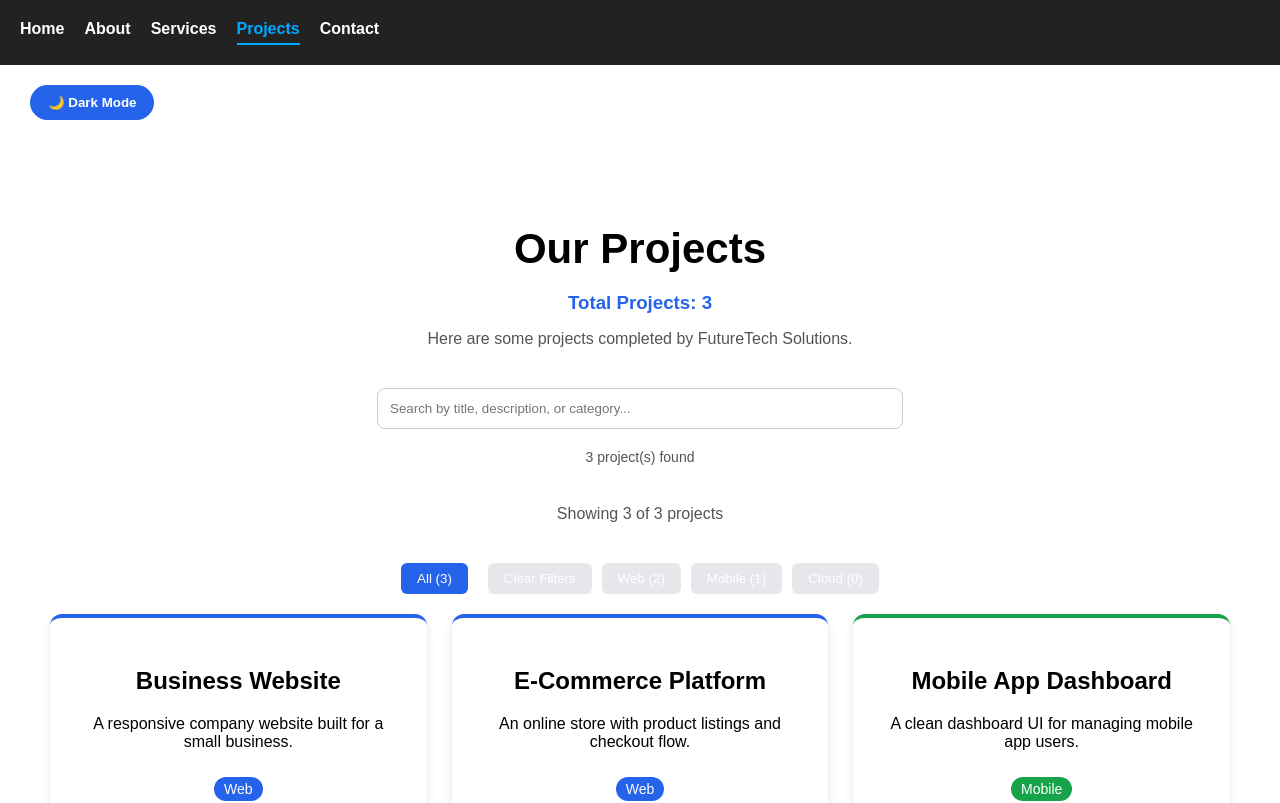
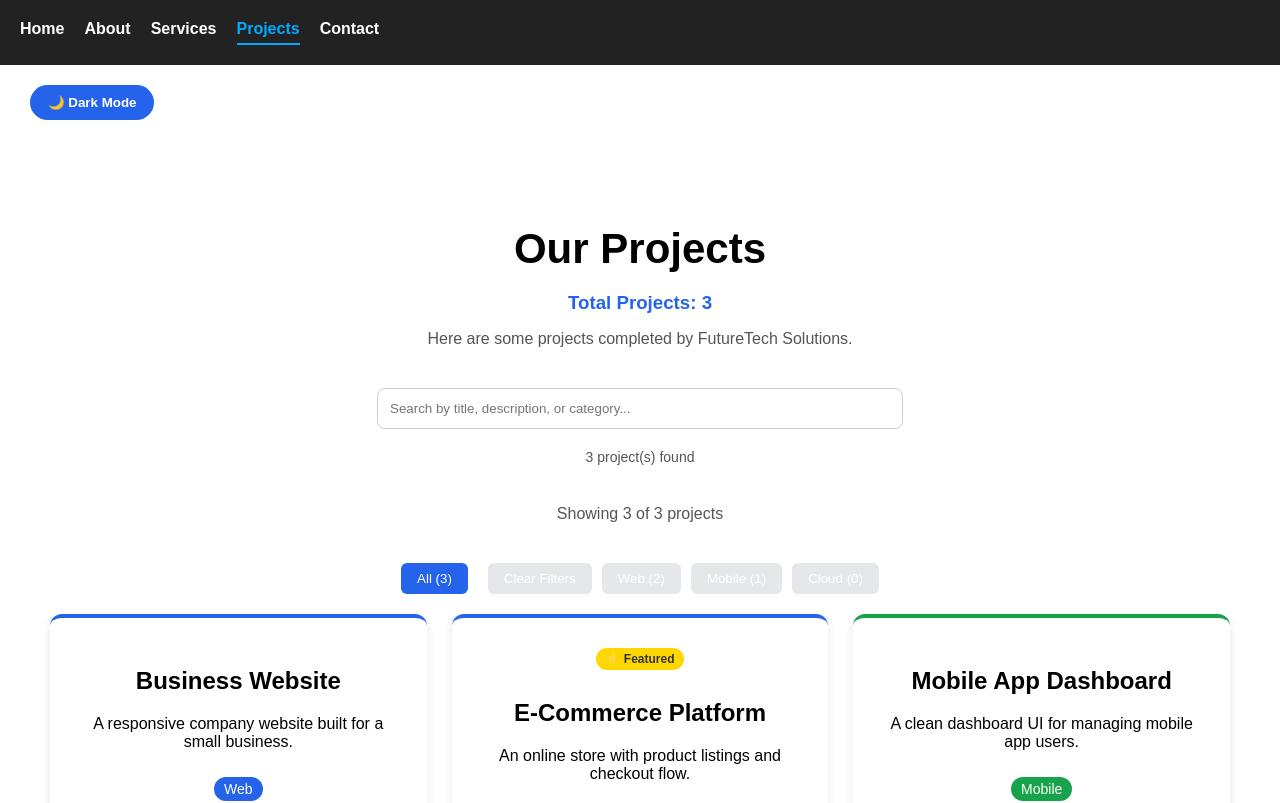
Before and after one commit to GaveshaD/it-company-website, a Nuxt app: page /projects in a window 1280 px wide. Shown: the top 803 px of the page. Built offline with nearby package versions, Linux system fonts and the light colour scheme.

Commit message:
Add featured project badge

```diff
--- a/app/components/ProjectCard.vue
+++ b/app/components/ProjectCard.vue
@@ -1,5 +1,10 @@
 <template>
   <div class="project-card" :class="category.toLowerCase()">
+
+    <span v-if="featured" class="featured-badge">
+      ⭐ Featured
+    </span>
+
     <h2 v-html="highlightedTitle || title"></h2>
     <p>{{ description }}</p>
     <span class="category" :class="category.toLowerCase()">{{ category }}</span>
@@ -11,7 +16,8 @@ defineProps({
   title: String,
   highlightedTitle: String,
   description: String,
-  category: String
+  category: String,
+  featured: Boolean
 })
 
 </script>
@@ -63,4 +69,14 @@ defineProps({
 .project-card.cloud {
   border-top: 4px solid #9333ea;
 }
+.featured-badge {
+  display: inline-block;
+  background: gold;
+  color: #333;
+  padding: 4px 10px;
+  border-radius: 999px;
+  font-size: 12px;
+  font-weight: bold;
+  margin-bottom: 10px;
+}
 </style>
--- a/app/data/projects.js
+++ b/app/data/projects.js
@@ -2,16 +2,19 @@ export const projects = [
   {
     title: "Business Website",
     category: "Web",
-    description: "A responsive company website built for a small business."
+    description: "A responsive company website built for a small business.",
+    featured: false
   },
   {
     title: "E-Commerce Platform",
     category: "Web",
-    description: "An online store with product listings and checkout flow."
+    description: "An online store with product listings and checkout flow.",
+    featured: true
   },
   {
     title: "Mobile App Dashboard",
     category: "Mobile",
-    description: "A clean dashboard UI for managing mobile app users."
+    description: "A clean dashboard UI for managing mobile app users.",
+    featured: false
   }
 ]
--- a/app/pages/projects.vue
+++ b/app/pages/projects.vue
@@ -81,6 +81,7 @@
         :highlightedTitle="highlightMatch(project.title)"
         :description="project.description"
         :category="project.category"
+        :featured="project.featured"
 
       />
       <p v-if="filteredProjects.length === 0" class="no-projects">
```
